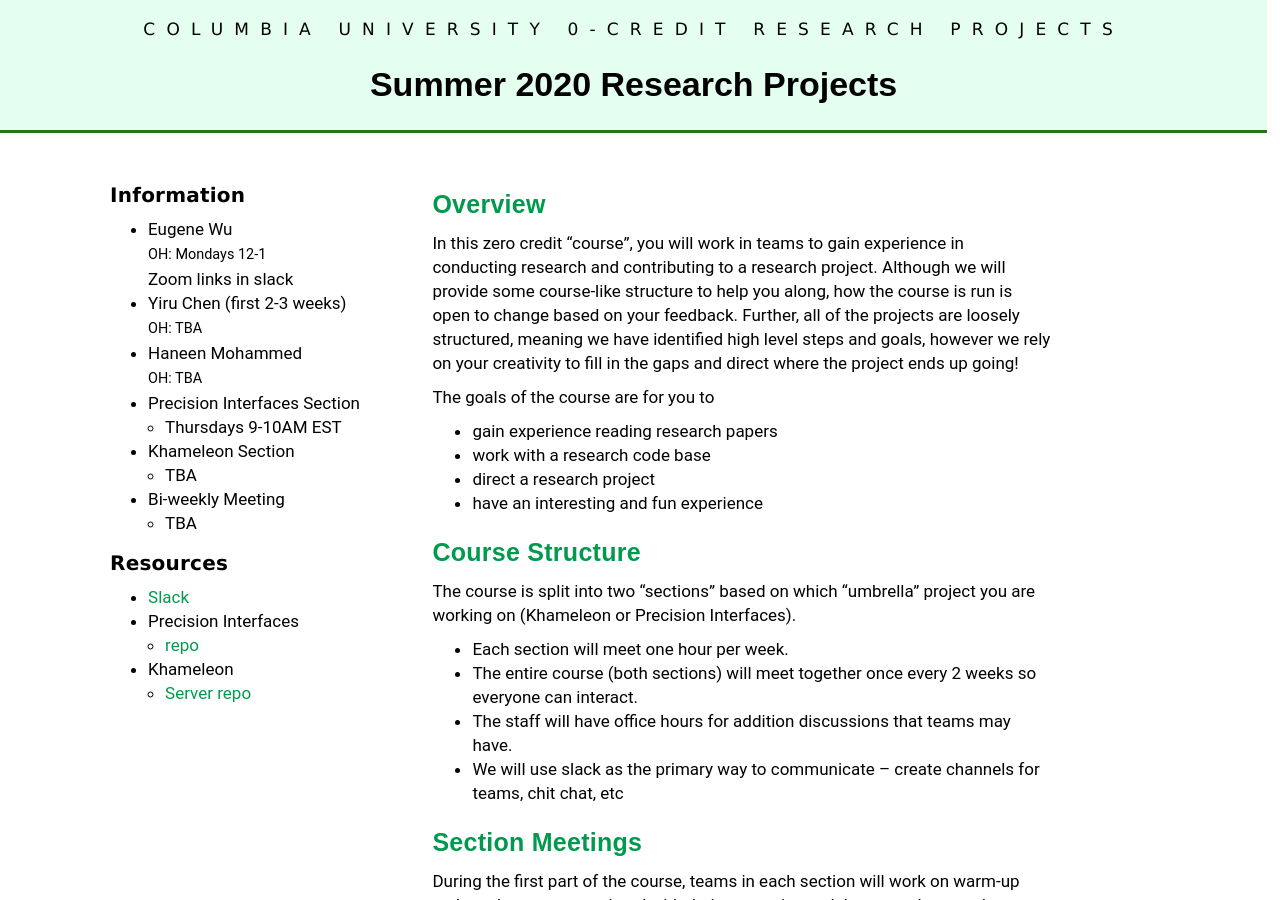
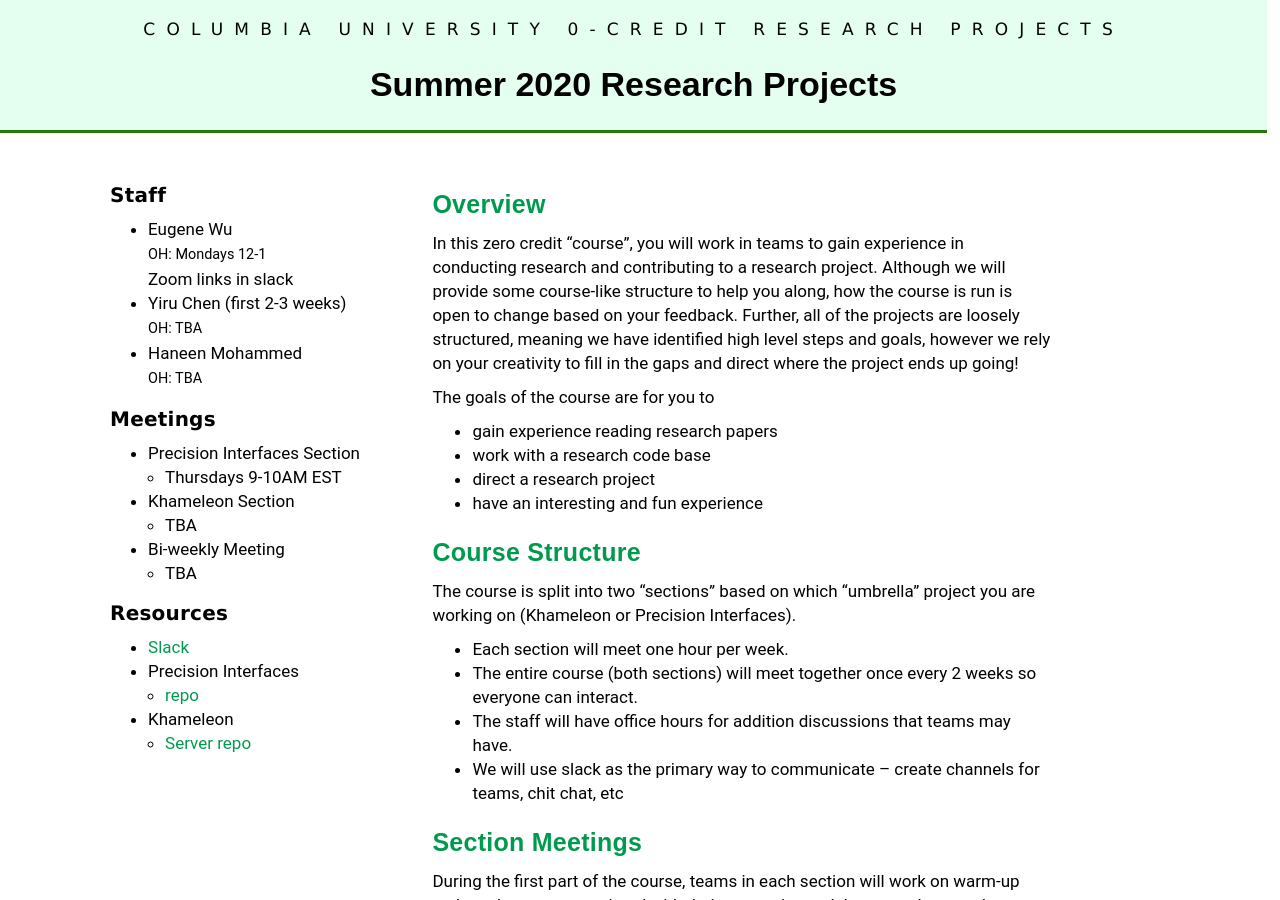
Before and after one commit to cudbg/summer20, a Jekyll site: the page built from index.md, in a window 1280 px wide and 900 px high. Built offline with Jekyll 4.4.1, drawn with Linux system fonts in a browser that asks for light colours; our own code applies the rules of GitHub Pages for plain Markdown files.

Commit message:
lazy commit msg

```diff
--- a/_includes/index_left.md
+++ b/_includes/index_left.md
@@ -1,4 +1,4 @@
-#### Information
+#### Staff
 
 * Eugene Wu
   <small>OH: Mondays 12-1 </small>
@@ -7,6 +7,9 @@
   <small>OH: TBA</small>
 * Haneen Mohammed
   <small>OH: TBA</small>
+
+#### Meetings
+
 * Precision Interfaces Section
   * Thursdays 9-10AM EST
 * Khameleon Section
```
